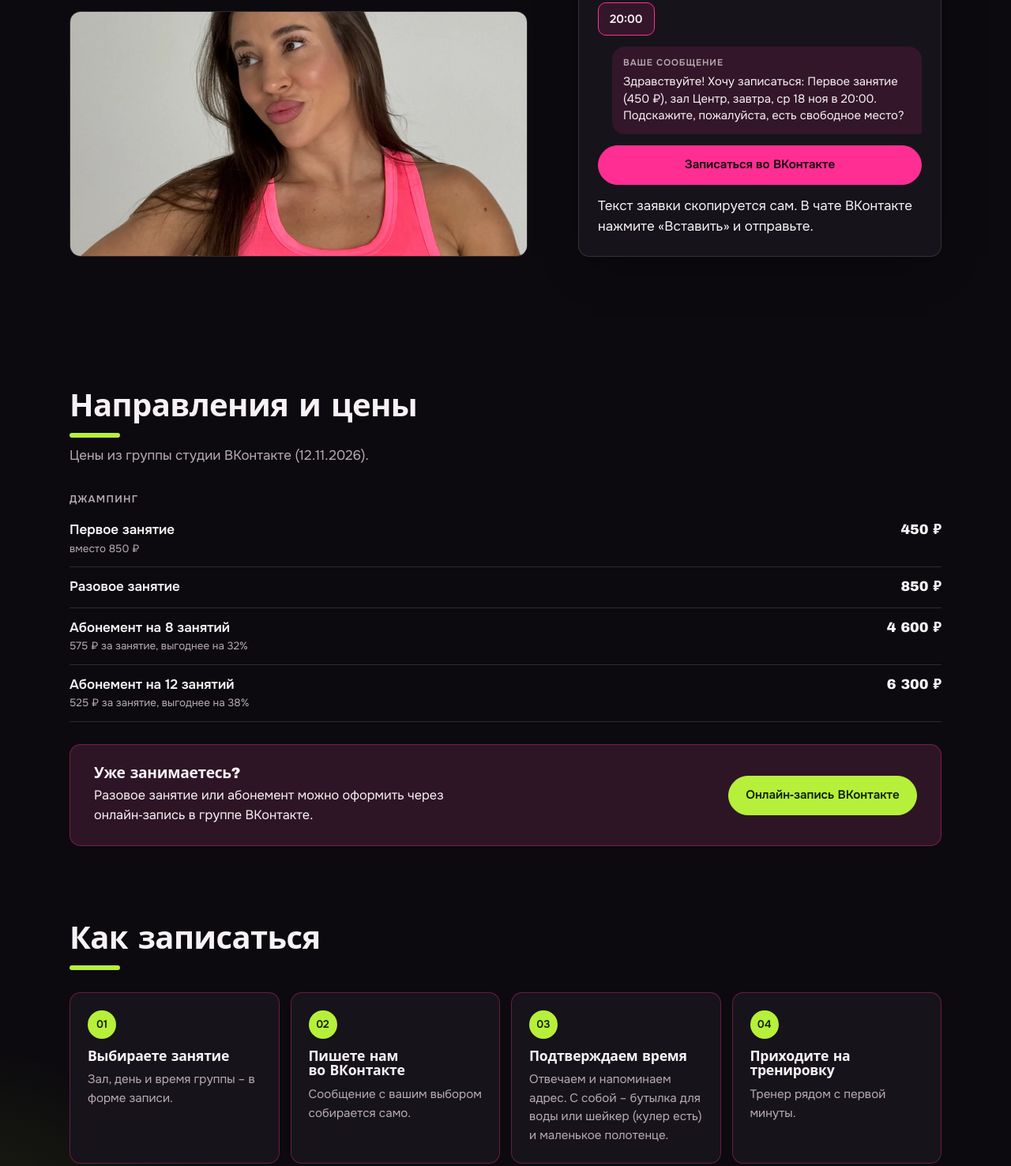
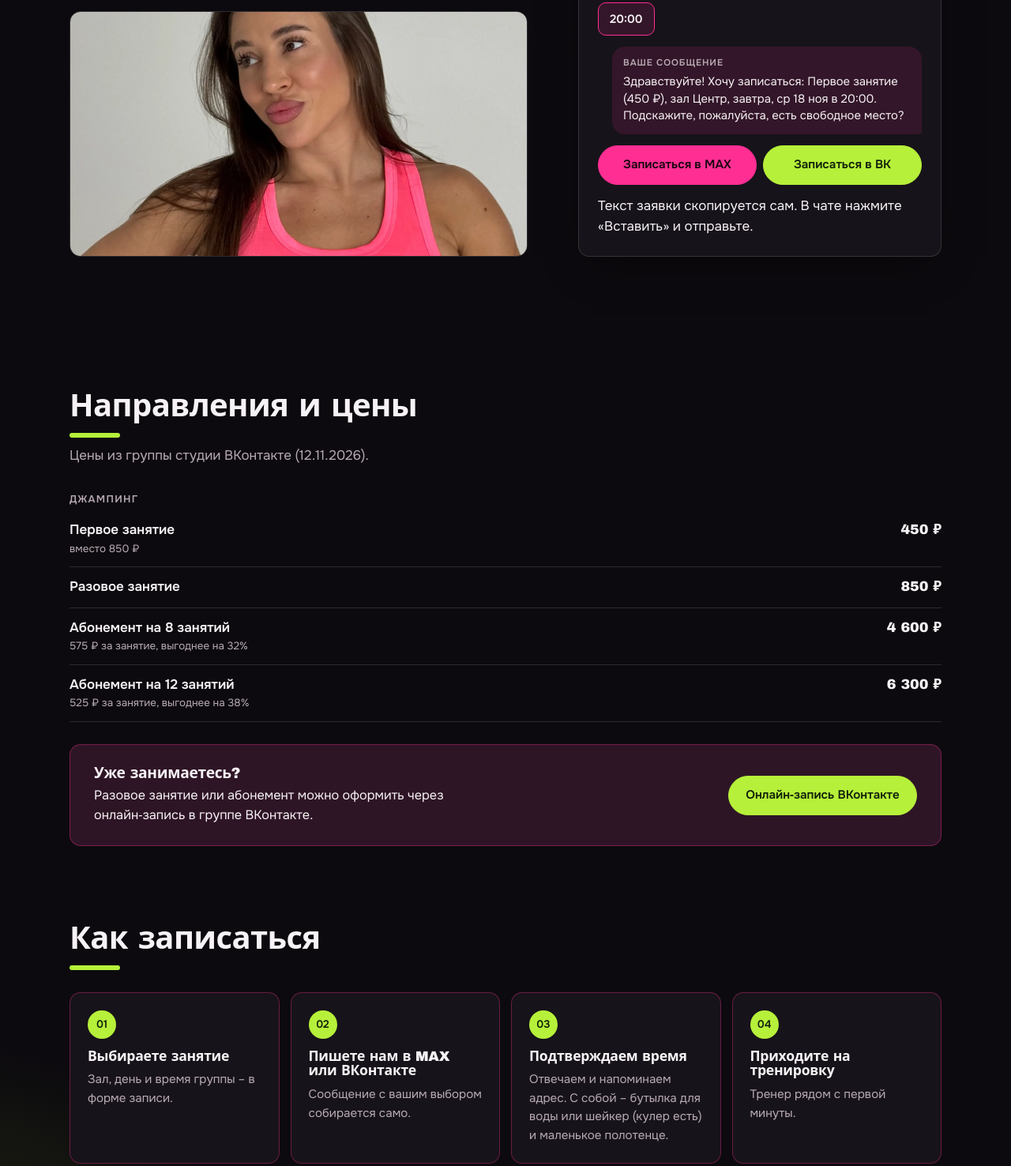
Before and after one commit to SkutinaJulia/op-jumping-tyumen, a plain HTML site: page index.html in a window 1280 px wide. Shown: the part 517-1993 px from the top of the page at 79% size. Drawn offline with Linux system fonts and the light colour scheme; a web font is replaced by a local one.

Commit message:
Кнопки MAX и ВК

```diff
--- a/index.html
+++ b/index.html
@@ -57,9 +57,10 @@
       <fieldset><legend>Время</legend><div class="s-chips" data-s-times></div></fieldset>
       <div class="s-bubble" aria-live="polite"><span class="s-bubble__label">Ваше сообщение</span><p data-s-bubble></p></div>
       <div class="s-send">
-        <a class="s-btn s-btn--wide" data-s-msg="chat" data-href="https://vk.me/jumpingtyumen" href="#">Записаться во ВКонтакте</a>
+        <a class="s-btn s-btn--wide" data-s-msg="chat" data-href="https://max.ru/u/f9LHodD0cOLrd97jFkdBSFUIZ3hL_hq2BAzHz7ZETGYdhFfhDaS79tmNMVQ" href="#">Записаться в MAX</a>
+        <a class="s-btn s-btn--wide s-btn--ghost" data-s-msg="chat" data-href="https://vk.me/jumpingtyumen" href="#">Записаться в ВК</a>
       </div>
-      <p class="s-send__hint">Текст заявки скопируется сам. В чате ВКонтакте нажмите «Вставить» и отправьте.</p>
+      <p class="s-send__hint">Текст заявки скопируется сам. В чате нажмите «Вставить» и отправьте.</p>
       <p class="s-send__note" data-s-copied hidden>Готово: текст заявки скопирован. Откройте чат, нажмите «Вставить» и отправьте.</p>
 
     </form></div>
@@ -86,7 +87,7 @@
     <header class="s-section__head"><h2>Как записаться</h2></header>
     <ol class="s-steps">
       <li class="s-steps__item"><span class="s-steps__n">01</span><h3>Выбираете занятие</h3><p>Зал, день и время группы – в форме записи.</p></li>
-      <li class="s-steps__item"><span class="s-steps__n">02</span><h3>Пишете нам во ВКонтакте</h3><p>Сообщение с вашим выбором собирается само.</p></li>
+      <li class="s-steps__item"><span class="s-steps__n">02</span><h3>Пишете нам в MAX или ВКонтакте</h3><p>Сообщение с вашим выбором собирается само.</p></li>
       <li class="s-steps__item"><span class="s-steps__n">03</span><h3>Подтверждаем время</h3><p>Отвечаем и напоминаем адрес. С собой – бутылка для воды или шейкер (кулер есть) и маленькое полотенце.</p></li>
       <li class="s-steps__item"><span class="s-steps__n">04</span><h3>Приходите на тренировку</h3><p>Тренер рядом с первой минуты.</p></li>
     </ol>
@@ -131,6 +132,7 @@
       <div class="s-contacts__actions">
         <a class="s-btn" href="#widget">Записаться на пробную</a>
 
+        <a class="s-btn s-btn--ghost" data-s-msg="chat" data-href="https://max.ru/u/f9LHodD0cOLrd97jFkdBSFUIZ3hL_hq2BAzHz7ZETGYdhFfhDaS79tmNMVQ" href="#">MAX</a>
         <a class="s-btn s-btn--ghost" data-s-msg="chat" data-href="https://vk.me/jumpingtyumen" href="#">ВКонтакте</a>
       </div>
     </div>
```
